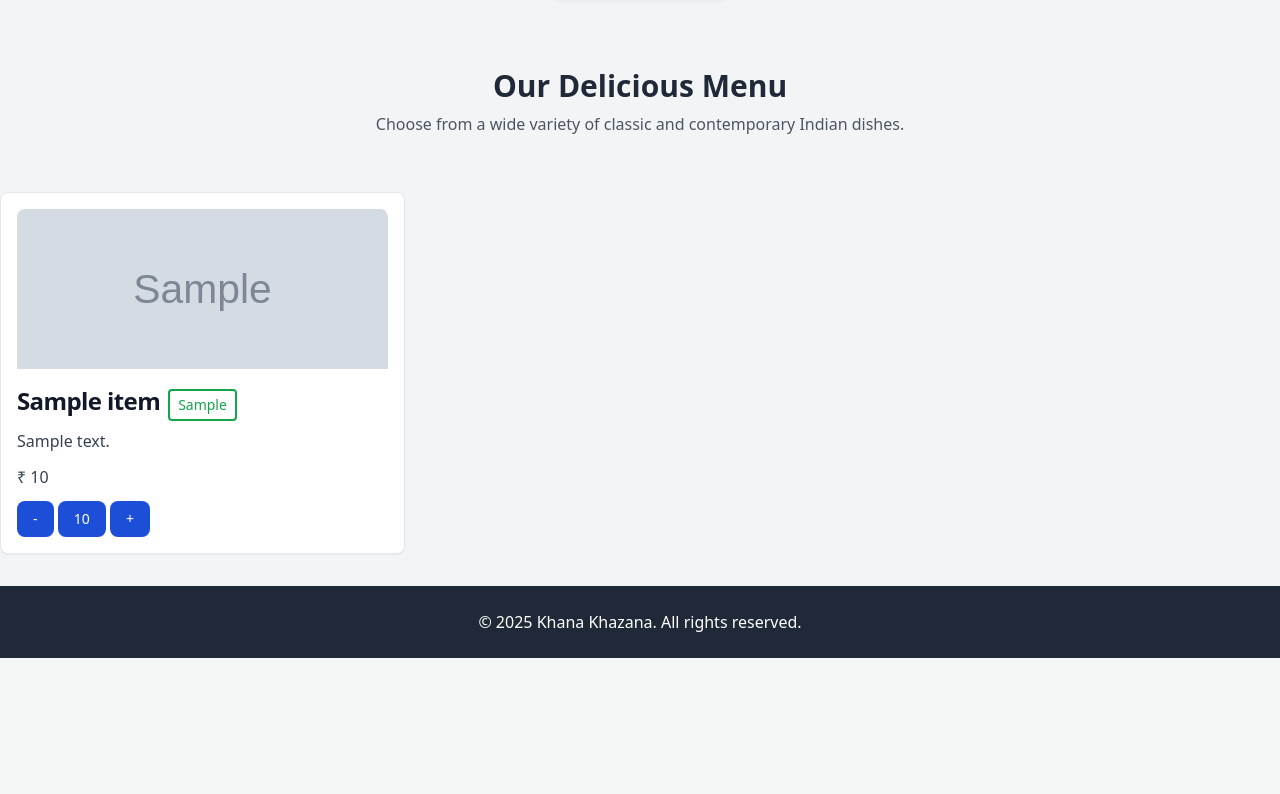
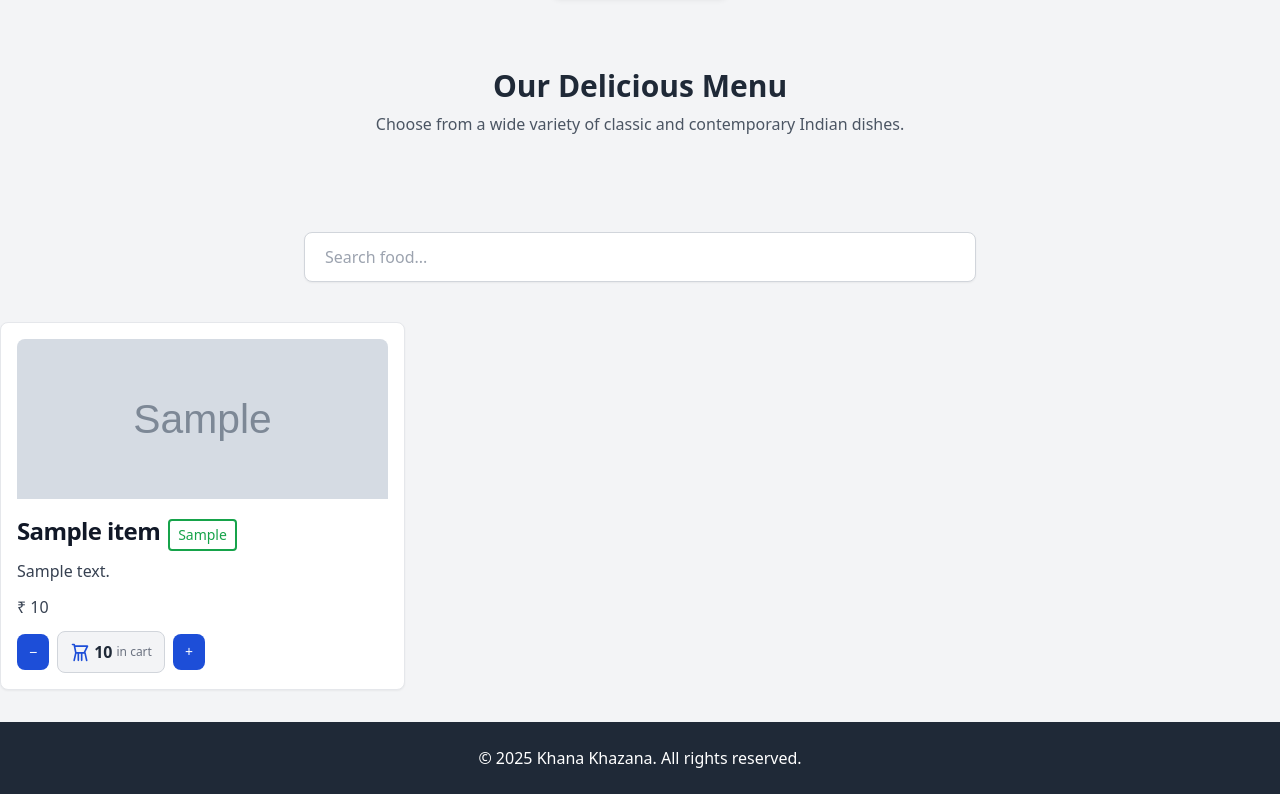
Before and after one commit to PrashantKumar249/Food_ordering_web, a PHP site: page / in a window 1280 px wide. Shown: the part 264-1058 px from the top of the page. Before the commit the page ends 922 px from the top, so only its background shows below. Run offline with PHP 8.4, Linux system fonts and the light colour scheme; the visitor is signed in with stand-in values (Sample User, id 1); tables that the repository leaves empty or names only in its code hold one stand-in row (values such as "Sample post"); grey boxes marked "Sample" are stand-in pictures; some libraries are stand-ins or nearby versions.

Commit message:
search functionality complete

```diff
--- a/index.php
+++ b/index.php
@@ -9,6 +9,64 @@ include("inc/header.php");
 $query = "SELECT * FROM menu_items";
 $result = mysqli_query($conn, $query);
 ?>
+
+<script src="https://code.jquery.com/jquery-3.6.0.min.js"></script>
+<script>
+    $(document).ready(function () {
+
+        $('#search').on('keyup input', function () {
+            let query = $(this).val();
+            if (query.length > 0) {
+                $.ajax({
+                    url: 'search_suggest.php',
+                    method: 'POST',
+                    data: { query: query },
+                    success: function (data) {
+                        $('#suggestion-box').html(data).removeClass('hidden');
+                    }
+                });
+            } else {
+                $('#suggestion-box').addClass('hidden');
+            }
+        });
+
+        // When user clicks on suggestion
+        $(document).on('click', '.suggestion-item', function () {
+            let text = $(this).text();
+            $('#search').val(text);
+            $('#suggestion-box').addClass('hidden');
+
+            $.ajax({
+                url: 'search_item.php',
+                method: 'POST',
+                data: { query: text },
+                success: function (data) {
+                    $('#menuItems').html(data);
+                }
+            });
+        });
+
+        // Press Enter = show all matching items
+        $('#search').keypress(function (e) {
+            if (e.which == 13) {
+                e.preventDefault();
+                let query = $(this).val();
+                $('#suggestion-box').addClass('hidden');
+
+                $.ajax({
+                    url: 'search_item.php',
+                    method: 'POST',
+                    data: { query: query },
+                    success: function (data) {
+                        $('#menuItems').html(data);
+                    }
+                });
+            }
+        });
+
+    });
+</script>
+<script src="https://cdn.tailwindcss.com"></script>
 
 <!-- ✅ Hero / Welcome Section -->
 <div class="w-full bg-gray-100 dark:bg-gray-900 py-12">
@@ -33,6 +91,17 @@ $result = mysqli_query($conn, $query);
         <p class="text-gray-600 mt-2">
             Choose from a wide variety of classic and contemporary Indian dishes.
         </p>
+    </div>
+</div>
+
+<!-- Search Box -->
+<div class="max-w-2xl mx-auto my-10">
+    <div class="relative">
+        <input type="text" id="search" placeholder="Search food..." autocomplete="off"
+            class="w-full px-5 py-3 rounded-lg border border-gray-300 dark:border-gray-700 focus:outline-none focus:ring-2 focus:ring-blue-500 bg-white dark:bg-gray-800 text-gray-900 dark:text-gray-100 shadow-sm transition" />
+        <div id="suggestion-box"
+            class="absolute left-0 right-0 z-20 bg-white border border-gray-200 dark:border-gray-700 rounded-b-lg shadow-lg mt-1 hidden">
+        </div>
     </div>
 </div>
 
@@ -65,6 +134,8 @@ $result = mysqli_query($conn, $query);
                     <?php echo htmlspecialchars("₹ " . intval($row['price'])); ?>
                 </p>
 
+                <div class="flex items-center gap-2 mt-2">
+                    <!-- Remove Button -->
                     <?php if (isset($_SESSION['user_id'])) { ?>
                         <form method="post" action="add_cart.php" class="inline-block">
                             <input type="hidden" name="type" value="remove">
@@ -72,31 +143,44 @@ $result = mysqli_query($conn, $query);
                             <input type="hidden" name="user_id" value="<?php echo $_SESSION['user_id']; ?>">
                             <input type="hidden" name="quantity" value="1">
                             <button type="submit"
-                        class="text-white bg-blue-700 hover:bg-blue-800 focus:ring-4 focus:ring-blue-300 font-medium rounded-lg text-sm px-4 py-2 focus:outline-none">
-                        -
+                                class="text-white bg-blue-700 hover:bg-blue-800 focus:ring-4 focus:ring-blue-300 font-medium rounded-lg text-sm px-3 py-2 focus:outline-none"
+                                title="Remove from Cart">
+                                &minus;
                             </button>
                         </form>
                     <?php } else { ?>
                         <a href="login.php"
-                    class="text-white bg-blue-700 hover:bg-blue-800 focus:ring-4 focus:ring-blue-300 font-medium rounded-lg text-sm px-4 py-2 focus:outline-none inline-block text-center">
-                     -
+                            class="text-white bg-blue-700 hover:bg-blue-800 focus:ring-4 focus:ring-blue-300 font-medium rounded-lg text-sm px-3 py-2 focus:outline-none inline-block text-center"
+                            title="Login to remove from Cart">
+                            &minus;
                         </a>
                     <?php } ?>
 
-                <!-- Cart Button (non-functional, for display) -->
-                <div class="inline-block">
-                    <button
-                        class="text-white bg-blue-700 hover:bg-blue-800 focus:ring-4 focus:ring-blue-300 font-medium rounded-lg text-sm px-4 py-2 focus:outline-none cursor-default">
+                    <!-- Cart Icon & Count -->
+                    <div class="inline-flex items-center px-3 py-2 bg-gray-100 dark:bg-gray-700 rounded-lg border border-gray-300 dark:border-gray-600 font-semibold text-gray-800 dark:text-gray-100 select-none"
+                        title="Items in Cart">
+                        <svg xmlns="http://www.w3.org/2000/svg" class="h-5 w-5 mr-1 text-blue-700 dark:text-blue-400"
+                            fill="none" viewBox="0 0 24 24" stroke="currentColor">
+                            <path stroke-linecap="round" stroke-linejoin="round" stroke-width="2"
+                                d="M3 3h2l.4 2M7 13h10l4-8H5.4M7 13L5.4 5M7 13l-2 9m5-9v9m4-9v9m4-9l2 9" />
+                        </svg>
+                        <span>
                             <?php
-                        // Display the number of items in the cart  by fetching from the database
-                        $cart_query = "SELECT quantity as item_count FROM cart_items WHERE user_id = " . $_SESSION['user_id'] . " AND menu_item_id = " . $row['id'];
+                            // Display the number of items in the cart by fetching from the database
+                            $cart_count = 0;
+                            if (isset($_SESSION['user_id'])) {
+                                $cart_query = "SELECT quantity as item_count FROM cart_items WHERE user_id = " . intval($_SESSION['user_id']) . " AND menu_item_id = " . intval($row['id']);
                                 $cart_result = mysqli_query($conn, $cart_query);
                                 $cart_data = mysqli_fetch_assoc($cart_result);
-                        echo isset($cart_data['item_count']) ? $cart_data['item_count'] : 0;
+                                $cart_count = isset($cart_data['item_count']) ? $cart_data['item_count'] : 0;
+                            }
+                            echo $cart_count;
                             ?>
-                    </button>
+                        </span>
+                        <span class="ml-1 text-xs font-normal text-gray-500 dark:text-gray-300">in cart</span>
                     </div>
 
+                    <!-- Add Button -->
                     <?php if (isset($_SESSION['user_id'])) { ?>
                         <form method="post" action="add_cart.php" class="inline-block">
                             <input type="hidden" name="type" value="add">
@@ -104,16 +188,19 @@ $result = mysqli_query($conn, $query);
                             <input type="hidden" name="user_id" value="<?php echo $_SESSION['user_id']; ?>">
                             <input type="hidden" name="quantity" value="1">
                             <button type="submit"
-                        class="text-white bg-blue-700 hover:bg-blue-800 focus:ring-4 focus:ring-blue-300 font-medium rounded-lg text-sm px-4 py-2 focus:outline-none">
+                                class="text-white bg-blue-700 hover:bg-blue-800 focus:ring-4 focus:ring-blue-300 font-medium rounded-lg text-sm px-3 py-2 focus:outline-none"
+                                title="Add to Cart">
                                 +
                             </button>
                         </form>
                     <?php } else { ?>
                         <a href="login.php"
-                    class="text-white bg-blue-700 hover:bg-blue-800 focus:ring-4 focus:ring-blue-300 font-medium rounded-lg text-sm px-4 py-2 focus:outline-none inline-block text-center">
+                            class="text-white bg-blue-700 hover:bg-blue-800 focus:ring-4 focus:ring-blue-300 font-medium rounded-lg text-sm px-3 py-2 focus:outline-none inline-block text-center"
+                            title="Login to add to Cart">
                             +
                         </a>
                     <?php } ?>
+                </div>
 
             </div>
         </div>
@@ -122,7 +209,6 @@ $result = mysqli_query($conn, $query);
 
 
 <?php include("inc/footer.php"); ?>
-
 </body>
 
 </html>
```
Also changed, not shown: search_item.php (added, +108 -0 lines), search_suggest.php (added, +18 -0 lines), images/chiken_korma.jpg (added), images/chiken_tikka.jpg (added), images/chowmin.jpg (added), images/cold_drink.jpg (added), images/gulabjamun.jpg (added), images/palak_paneer.jpg (added), images/paneer_tikka.jpg (added), images/tandooriroti.jpg (added), images/veg_pulao.jpg (added). Lines whose indentation alone changed are shown as unchanged.
